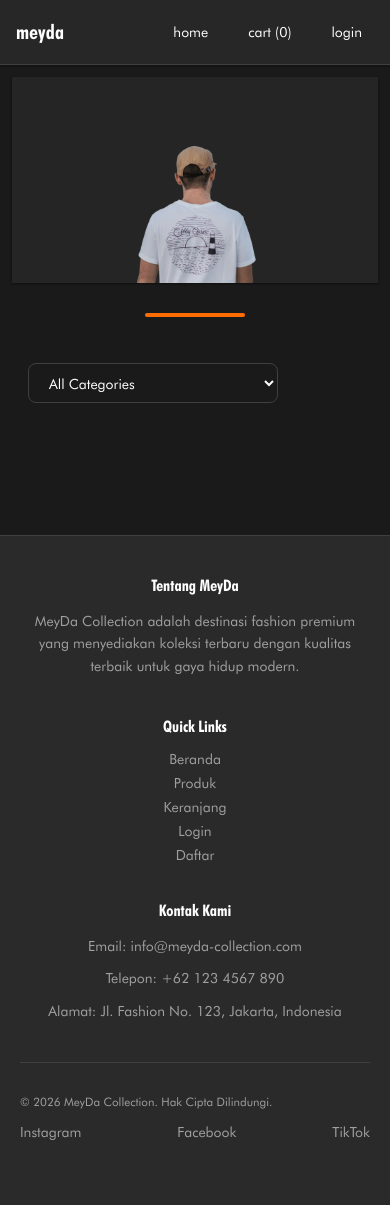
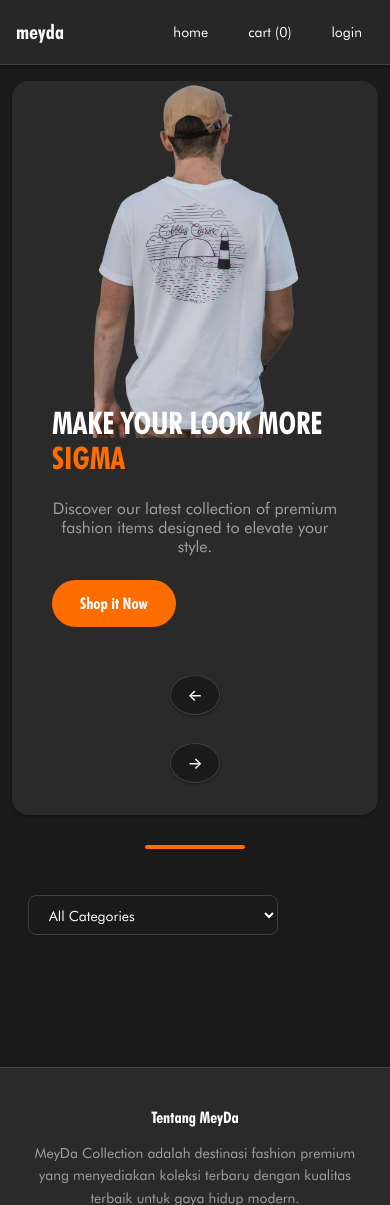
Before and after one commit to stureremielle/meyda-collection, a PHP site: page / in a window 390 px wide. Shown: the top 1205 px of the page. Before the commit the page ends 1140 px from the top, so only its background shows below. Run offline with PHP 8.4, Linux system fonts and the light colour scheme; data that the repository does not hold is empty; some web fonts are replaced.

Commit message:
**Hero Section and Product Card UI Refinement**
- Updated `meyda/styles.css` to wrap hero content in a card with soft rounded corners, subtle padding, light gray background, and slight drop shadow; aligned text left, CTA bottom-right, and arrows vertically centered on far right
- Modified `meyda/product-card.css` to fix image stretching by setting `aspect-ratio: 1 / 1` and using `object-fit: cover` for consistent square image display
- Adjusted `.hero-image img` to use `object-fit: contain` to prevent vertical stretching while maintaining aspect ratio
- Enhanced product card layout with proper positioning of the add-to-cart button and consistent text alignment across all elements

Improved visual consistency and responsiveness, ensuring the hero section feels like a self-contained module and product images maintain correct proportions across devices.

```diff
--- a/meyda/index.php
+++ b/meyda/index.php
@@ -194,15 +194,20 @@ if (!empty($_SESSION['cart'])) {
       <div class="alert alert-success"><?php echo h($success); ?></div>
     <?php endif; ?>
 
-      <!-- Main Banner Section -->
-      <section class="main-banner full-screen-banner">
-        <div class="banner-content">
-          <div class="banner-text">
+      <!-- Hero Section with Card Wrapper -->
+      <section class="hero">
+        <div class="hero-content">
+          <div class="hero-text">
             <h2 class="banner-title">MAKE YOUR LOOK MORE <span class="highlight">SIGMA</span></h2>
-            <a href="#products" class="shop-button">Shop it Now</a>
+            <p>Discover our latest collection of premium fashion items designed to elevate your style.</p>
+            <a href="#products" class="hero-cta">Shop it Now</a>
           </div>
-          <div class="banner-image">
-          <img src="assets/model.png" alt="Person wearing clothing">
+          <div class="hero-image">
+            <img src="assets/model.png" alt="Person wearing clothing">
+          </div>
+          <div class="hero-arrows">
+            <button class="arrow-btn prev-arrow" aria-label="Previous slide">←</button>
+            <button class="arrow-btn next-arrow" aria-label="Next slide">→</button>
           </div>
         </div>
       </section>
@@ -376,6 +381,24 @@ if (!empty($_SESSION['cart'])) {
         }, 300);
       }, 3000);
     }
+
+    // Hero carousel functionality
+    document.addEventListener('DOMContentLoaded', function() {
+      const prevArrow = document.querySelector('.prev-arrow');
+      const nextArrow = document.querySelector('.next-arrow');
+
+      if (prevArrow && nextArrow) {
+        prevArrow.addEventListener('click', function() {
+          // In a real implementation, this would go to the previous slide
+          console.log('Previous slide');
+        });
+
+        nextArrow.addEventListener('click', function() {
+          // In a real implementation, this would go to the next slide
+          console.log('Next slide');
+        });
+      }
+    });
   </script>
 </body>
 </html>
--- a/meyda/product-card.css
+++ b/meyda/product-card.css
@@ -38,6 +38,7 @@
     overflow: hidden; /* Ensure image stays within bounds */
     max-width: 100%; /* Prevent overflow on zoom */
     max-height: var(--product-image-height, 240px); /* Prevent overflow on zoom */
+    aspect-ratio: 1 / 1; /* Maintain square aspect ratio */
 }
 
 .product-card:hover {
--- a/meyda/styles.css
+++ b/meyda/styles.css
@@ -170,23 +170,127 @@ select {
 }
 
 .hero {
-    padding: 48px 0;
+    padding: 24px;
     text-align: center;
+    background: var(--md-sys-color-surface-variant); /* Light gray background to match theme */
+    border-radius: 16px; /* Soft rounded corners */
+    box-shadow: var(--elevation-1); /* Slight drop shadow for depth */
+    margin: 24px 12px; /* Add some space around the card */
+    max-width: 1920px; /* Max width like the banner */
+    width: 100%;
+}
+
+/* Hero content container for alignment */
+.hero-content {
+    display: flex;
+    align-items: center;
+    justify-content: space-between;
+    gap: 32px;
+    width: 100%;
+    padding: 0 24px;
+    height: 100%;
+    position: relative;
+}
+
+.hero-text {
+    flex: 1;
+    text-align: left;
+}
+
+.hero-image {
+    flex: 1;
+    display: flex;
+    justify-content: flex-end;
+    align-items: center;
+    height: 100%;
+}
+
+.hero-image img {
+    width: 100%;
+    height: 100%;
+    object-fit: contain; /* Show the full image without stretching */
+    object-position: center center;
+    border-radius: 12px;
+    max-width: 100%;
+    max-height: 100%;
 }
 
 .hero h2 {
-    font-size: 42px;
+    font-size: clamp(2rem, 8vw, 4.5rem);
+    font-family:
+        "OGG",
+        "Futura",
+        system-ui,
+        -apple-system,
+        "Segoe UI",
+        Roboto,
+        "Google Sans",
+        Arial;
     font-weight: 700;
-    margin: 0 0 12px 0;
-    letter-spacing: -0.5px;
+    margin: 0 0 24px 0;
+    line-height: 1.1;
 }
 
 .hero p {
     font-size: 16px;
     color: var(--muted);
-    margin: 0;
+    margin: 0 0 24px 0;
     max-width: 600px;
+    text-align: left;
 }
+
+.hero-cta {
+    display: inline-block;
+    background: var(--md-sys-color-primary);
+    color: var(--md-sys-color-on-primary);
+    text-decoration: none;
+    padding: 14px 28px;
+    border-radius: 30px;
+    font-weight: 600;
+    font-size: 16px;
+    transition: all 0.3s;
+    align-self: flex-end;
+}
+
+.hero-cta:hover {
+    background: #e55d00;
+    transform: translateY(-2px);
+    box-shadow: 0 4px 12px rgba(255, 109, 0, 0.3);
+}
+
+/* Hero arrows positioning */
+.hero-arrows {
+    position: absolute;
+    right: 0;
+    top: 50%;
+    transform: translateY(-50%);
+    display: flex;
+    flex-direction: column;
+    gap: 12px;
+}
+
+.arrow-btn {
+    background: var(--md-sys-color-surface);
+    border: 1px solid var(--md-sys-color-outline);
+    color: var(--md-sys-color-on-surface);
+    width: 40px;
+    height: 40px;
+    border-radius: 50%;
+    cursor: pointer;
+    font-size: 16px;
+    display: flex;
+    align-items: center;
+    justify-content: center;
+    transition: all 0.2s;
+    box-shadow: var(--elevation-1);
+}
+
+.arrow-btn:hover {
+    background: var(--md-sys-color-primary);
+    color: var(--md-sys-color-on-primary);
+    transform: scale(1.05);
+}
+
 
 button {
     background: var(--accent);
@@ -396,52 +500,19 @@ button:disabled {
     padding: 0 12px;
 }
 
-/* Full screen banner */
-.full-screen-banner {
-    margin: 24px 12px;
-    background: var(--card);
-    border-radius: 16px;
-    padding: 32px;
-    box-shadow: var(--elevation-1);
-    max-width: 1920px; /* 16:9 aspect ratio at full HD */
-    width: 100%;
-    aspect-ratio: 16 / 9;
-    display: flex;
-    align-items: center;
-    justify-content: center;
-    overflow: hidden;
-}
 
-/* Main Banner Styles */
-.main-banner {
-    margin: 24px 12px;
-    background: var(--card);
-    border-radius: 16px;
-    padding: 32px;
-    box-shadow: var(--elevation-1);
-    max-width: 1920px; /* 16:9 aspect ratio at full HD */
-    width: 100%;
-    max-height: 50vh; /* Limit height on very large screens */
-    display: flex;
-    align-items: center;
-    justify-content: center;
-    overflow: hidden; /* Ensure content stays within bounds */
-}
 
-.banner-content {
-    display: flex;
-    align-items: center;
-    justify-content: space-between;
-    gap: 32px;
-    width: 100%;
-    padding: 0 24px;
-    height: 100%;
-    position: relative;
-}
-
-.banner-text {
-    flex: 1;
-    text-align: left;
+.highlight {
+    color: var(--md-sys-color-primary);
+    font-family:
+        "OGG",
+        "Futura",
+        system-ui,
+        -apple-system,
+        "Segoe UI",
+        Roboto,
+        "Google Sans",
+        Arial;
 }
 
 .banner-title {
@@ -460,59 +531,9 @@ button:disabled {
     line-height: 1.1;
 }
 
-.highlight {
-    color: var(--md-sys-color-primary);
-    font-family:
-        "OGG",
-        "Futura",
-        system-ui,
-        -apple-system,
-        "Segoe UI",
-        Roboto,
-        "Google Sans",
-        Arial;
-}
 
-.shop-button {
-    display: inline-block;
-    background: var(--md-sys-color-primary);
-    color: var(--md-sys-color-on-primary);
-    text-decoration: none;
-    padding: 14px 28px;
-    border-radius: 30px;
-    font-weight: 600;
-    font-size: 16px;
-    transition: all 0.3s;
-}
 
-.shop-button:hover {
-    background: #e55d00;
-    transform: translateY(-2px);
-    box-shadow: 0 4px 12px rgba(255, 109, 0, 0.3);
-}
 
-.banner-image {
-    flex: 1;
-    display: flex;
-    justify-content: flex-end;
-    align-items: center;
-    height: 100%;
-    overflow: visible; /* Allow the full image to be visible */
-}
-
-.banner-image img {
-    width: 100%;
-    height: 100%;
-    object-fit: contain; /* Show the full image without cropping */
-    object-position: center center; /* Center the image */
-    border-radius: 12px;
-    min-width: auto;
-    min-height: auto;
-    position: relative;
-    /* Remove the scale that was causing overflow */
-    max-width: 100%;
-    max-height: 100%;
-}
 
 /* Divider line */
 .divider-line {
@@ -591,21 +612,44 @@ button:disabled {
         max-width: 100%; /* Full width on mobile */
     }
 
-    .banner-content {
+    /* Responsive hero section */
+    .hero {
+        padding: 16px;
+        margin: 16px 0;
+    }
+
+    .hero-content {
         flex-direction: column;
         text-align: center;
     }
 
-    .banner-text {
+    .hero-text {
         order: 2;
+        width: 100%;
     }
 
-    .banner-image {
+    .hero-image {
         order: 1;
         justify-content: center;
         margin-bottom: 24px;
         height: auto; /* Allow natural height on mobile */
         max-height: 30vh; /* Limit height on mobile */
+    }
+
+    .hero-arrows {
+        position: static;
+        transform: none;
+        order: 3;
+        margin-top: 16px;
+        justify-content: center;
+    }
+
+    .hero h2 {
+        font-size: clamp(1.8rem, 8vw, 2.625rem);
+    }
+
+    .hero p {
+        text-align: center;
     }
 
     .sticky-header {
@@ -624,18 +668,7 @@ button:disabled {
         max-height: none; /* Remove height limit on mobile */
     }
 
-    .banner-title {
-        font-size: clamp(1.8rem, 8vw, 2.625rem); /* Adjusted for mobile */
-        font-family:
-            "OGG",
-            "Futura",
-            system-ui,
-            -apple-system,
-            "Segoe UI",
-            Roboto,
-            "Google Sans",
-            Arial;
-    }
+
 
     /* Adjust category filter on mobile */
     .category-filter {
```
Also changed, not shown: 1 other file.
